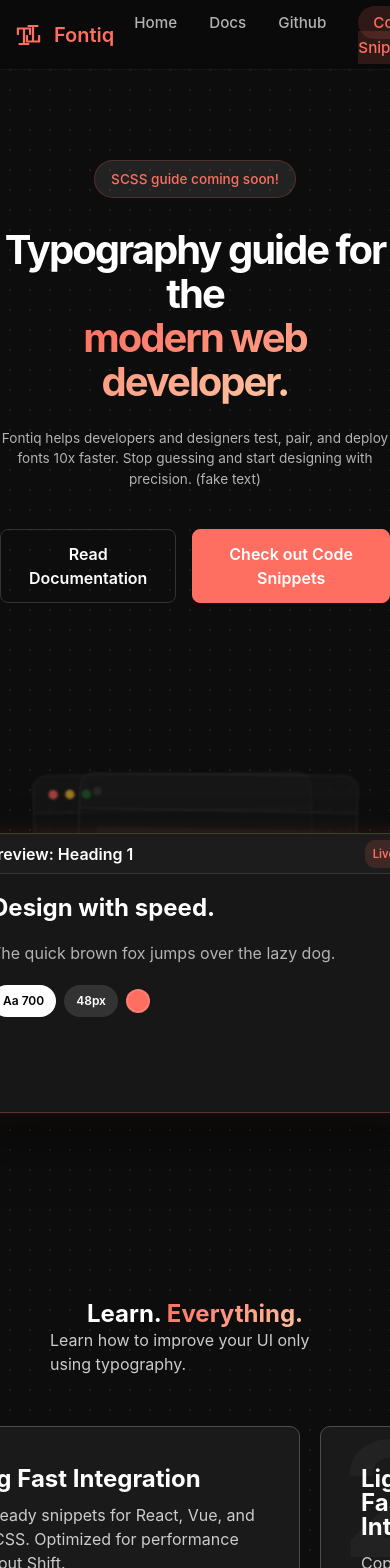
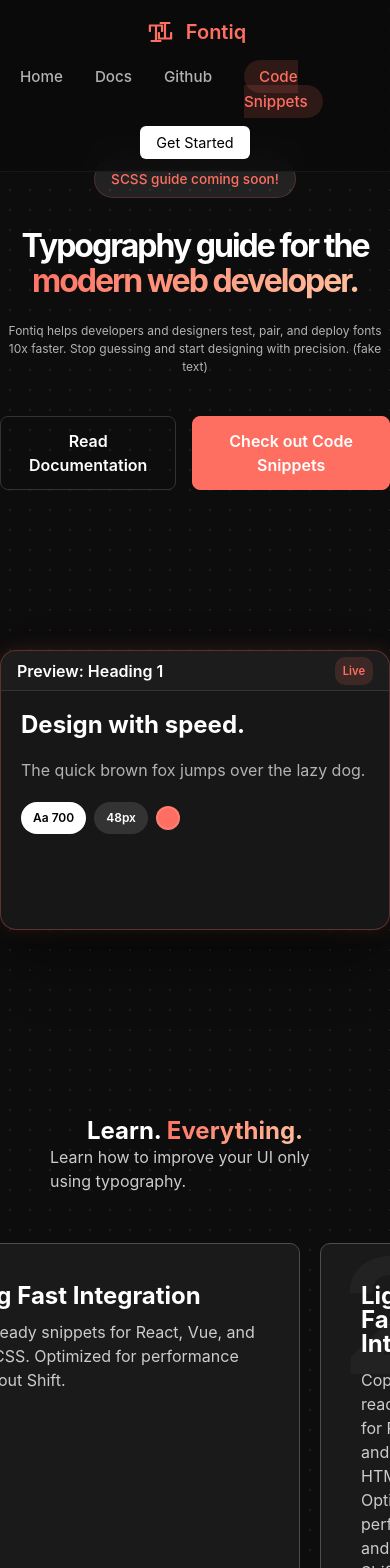
Before and after one commit to Johnson-Berisha/typography, a Next.js app: page /homepage-comingsoon in a window 390 px wide. Shown: the top 1568 px of the page. Built offline with nearby package versions, Linux system fonts and the light colour scheme; no server answers.

Commit message:
responsive changes

```diff
--- a/src/app/homepage-comingsoon/page.js
+++ b/src/app/homepage-comingsoon/page.js
@@ -219,6 +219,10 @@
               q: "Can I get notified when it's released?",
               a: "You can will include practical code examples and patterns to help you apply the concepts. sign up for notifications on the homepage (coming soon). We'll send an update when it's live.",
             },
+            {
+              q: "Can I get notified when it's released?",
+              a: "You can will include practical code examples and patterns to help you apply the concepts. sign up for notifications on the homepage (coming soon). We'll send an update when it's live.",
+            },
           ].map((item, index) => (
             <div className="faq-item" key={index}>
               <button
--- a/src/app/homepage-comingsoon/styles.css
+++ b/src/app/homepage-comingsoon/styles.css
@@ -129,6 +129,19 @@
   background: rgba(255, 255, 255, 0.05);
 }
 
+@media (max-width: 850px) {
+  nav {
+    height: fit-content;
+    padding: 1rem 0;
+  }
+  .nav-container {
+    flex-direction: column;
+    justify-content: center;
+    align-items: center;
+    gap: 1rem;
+  }
+}
+
 /* hero */
 .hero {
   padding-top: 160px;
@@ -141,7 +154,7 @@
   padding: 0 24px;
 }
 .hero h1 {
-  font-size: clamp(2.5rem, 4vw, 5rem);
+  font-size: clamp(2rem, 4vw, 5rem);
   line-height: 1.1;
   letter-spacing: -2px;
   margin-bottom: 24px;
@@ -166,7 +179,7 @@
   -webkit-text-fill-color: transparent;
 }
 .hero-subtext {
-  font-size: clamp(0.85rem, 1.2vw, 1.25rem);
+  font-size: clamp(0.75rem, 1.2vw, 1.25rem);
   color: var(--gray70);
   max-width: 600px;
   margin: 0 auto 40px auto;
@@ -419,6 +432,29 @@
   background: var(--primary);
   border: 2px solid rgba(255, 255, 255, 0.1);
 }
+@media (max-width: 850px) {
+  /* On tablets/smaller screens, hide the side cards and just show the main one centered */
+  .card-left,
+  .card-right {
+    display: none;
+  }
+  .hero-cards-container {
+    height: auto; /* Allow height to fit content */
+    margin-bottom: 40px;
+  }
+  .card-main {
+    position: relative; /* No longer absolute */
+    left: auto;
+    bottom: auto;
+    transform: none !important; /* Reset transform */
+    width: 100%; /* Full width */
+    max-width: 500px;
+    margin: 0 auto;
+  }
+  .hero-cards-container:hover .card-main {
+    transform: none;
+  }
+}
 
 /* facts */
 
```
